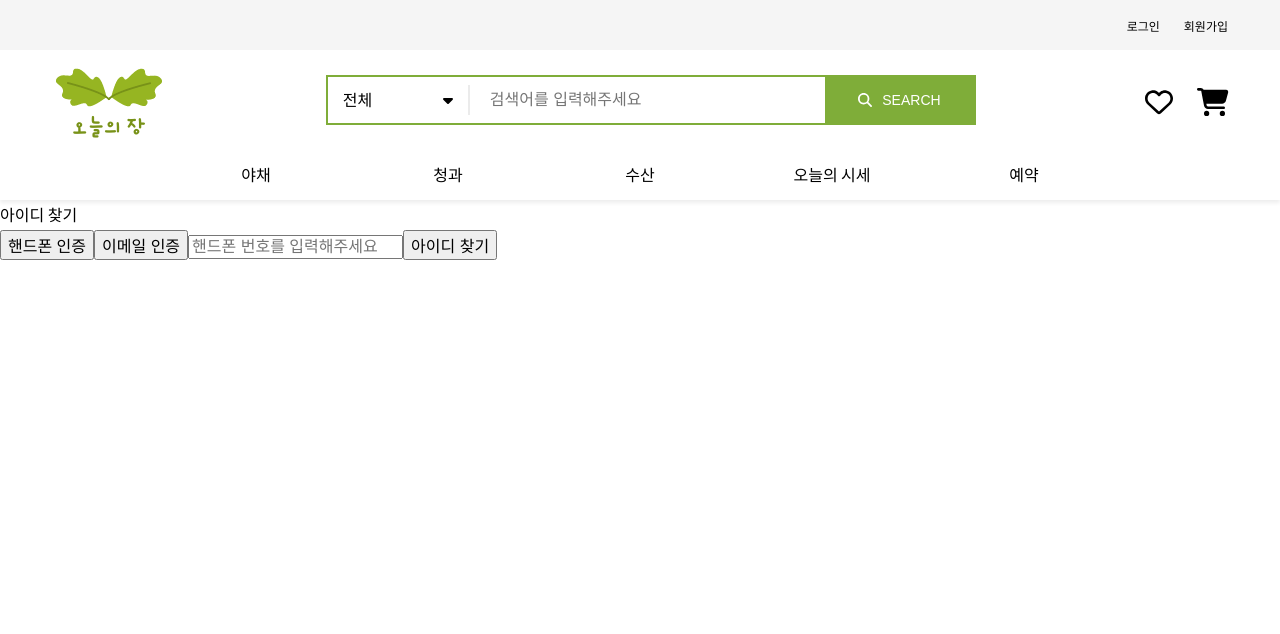
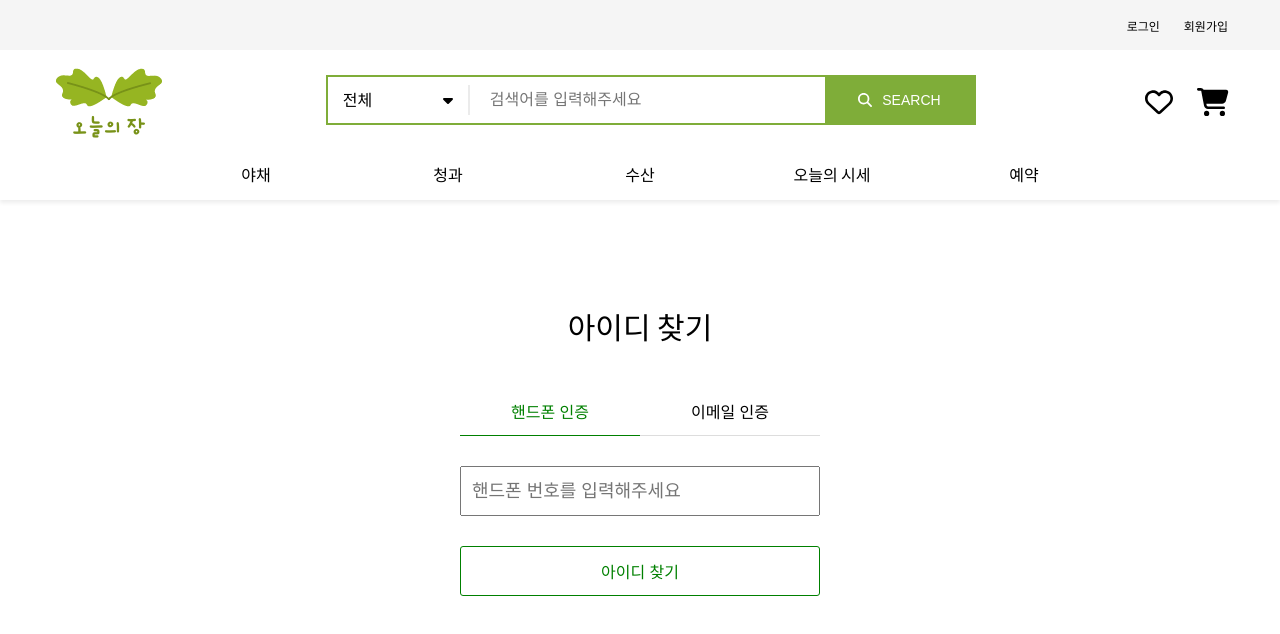
Before and after one commit to ryurbsgks/sourcing, a React (Create React App) app in the folder client/: page /findid in a window 1280 px wide. Shown: the top 634 px of the page. Built offline with nearby package versions, Linux system fonts and the light colour scheme.

Commit message:
Design: 아이디, 비밀번호 찾기 CSS 추가
* 아이디, 비밀번호 찾기 CSS 추가

```diff
--- a/client/src/App.css
+++ b/client/src/App.css
@@ -399,6 +399,59 @@ ul {
 }
 
 /* --------------------
+  find css
+-------------------- */
+
+.find {
+  width: 360px;
+  margin: 100px auto;
+}
+
+.find > input {
+  width: 100%;
+  height: 50px;
+  font-size: 18px;
+  margin-top: 30px;
+  padding: 0 10px;
+}
+
+.find__title {
+  text-align: center;
+  font-size: 30px;
+  margin-bottom: 30px;
+}
+
+.find__auth-btn {
+  width: 50%;
+  height: 50px;
+  background-color: white;
+  border: none;
+  border-bottom: rgb(221, 221, 221) 1px solid;
+  cursor: pointer;
+}
+
+.find__auth-btn--select {
+  width: 50%;
+  height: 50px;
+  color: green;
+  background-color: white;
+  border: none;
+  border-bottom: green 1px solid;
+  cursor: pointer;
+}
+
+.find__find-btn {
+  width: 100%;
+  height: 50px;
+  color: green;
+  background-color: white;
+  border: green 1px solid;
+  border-radius: 3px;
+  cursor: pointer;
+  margin-top: 30px;
+}
+
+/* --------------------
   banner css
 -------------------- */
 
```
